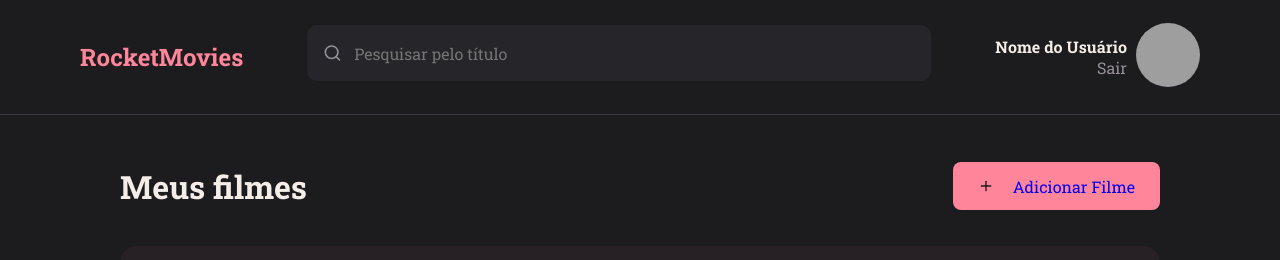
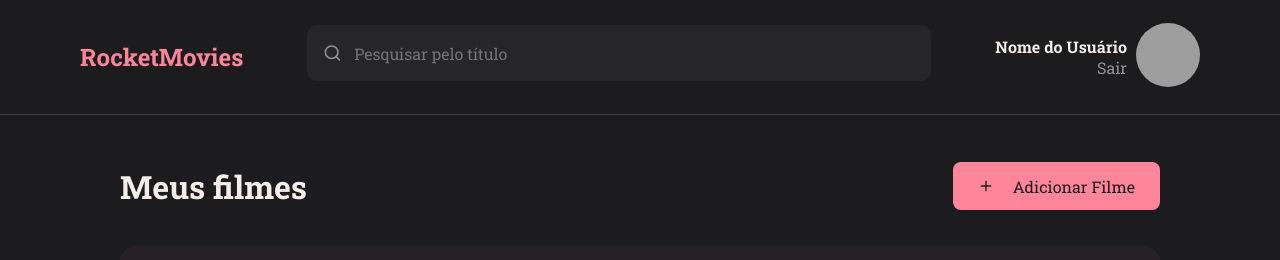
Before and after one commit to Pedro558/RocketMovies-front-end, a React (Vite) app: page / in a window 1280 px wide. Shown: the top 260 px of the page. Built offline with nearby package versions, Linux system fonts and the light colour scheme; grey boxes are pictures that could not be loaded.

Commit message:
:recycle: refactor: link to new page

```diff
--- a/src/pages/Home/index.jsx
+++ b/src/pages/Home/index.jsx
@@ -5,7 +5,6 @@ import { FiPlus } from 'react-icons/fi'
 import { Title } from '../../components/Title'
 import { Note } from '../../components/Note'
 
-import { Link } from "react-router-dom";
 
 export function Home() {
   return (
@@ -13,9 +12,9 @@ export function Home() {
       <Header />
 
       <Title title='Meus filmes'>
-        <NewMovie>
+        <NewMovie to='/new'>
           <FiPlus/>
-          <Link to='/new'>Adicionar Filme</Link>
+          Adicionar Filme
         </NewMovie>
       </Title>
 
--- a/src/pages/Home/styles.js
+++ b/src/pages/Home/styles.js
@@ -1,4 +1,5 @@
 import styled from 'styled-components';
+import { Link } from 'react-router-dom'
 
 export const Container = styled.div`
   width: 100%;
@@ -28,7 +29,7 @@ export const Title = styled.div`
   }
 `
 
-export const NewMovie = styled.a`
+export const NewMovie = styled(Link)`
   display: flex;
   align-items: center;
   justify-content: space-between;
```
